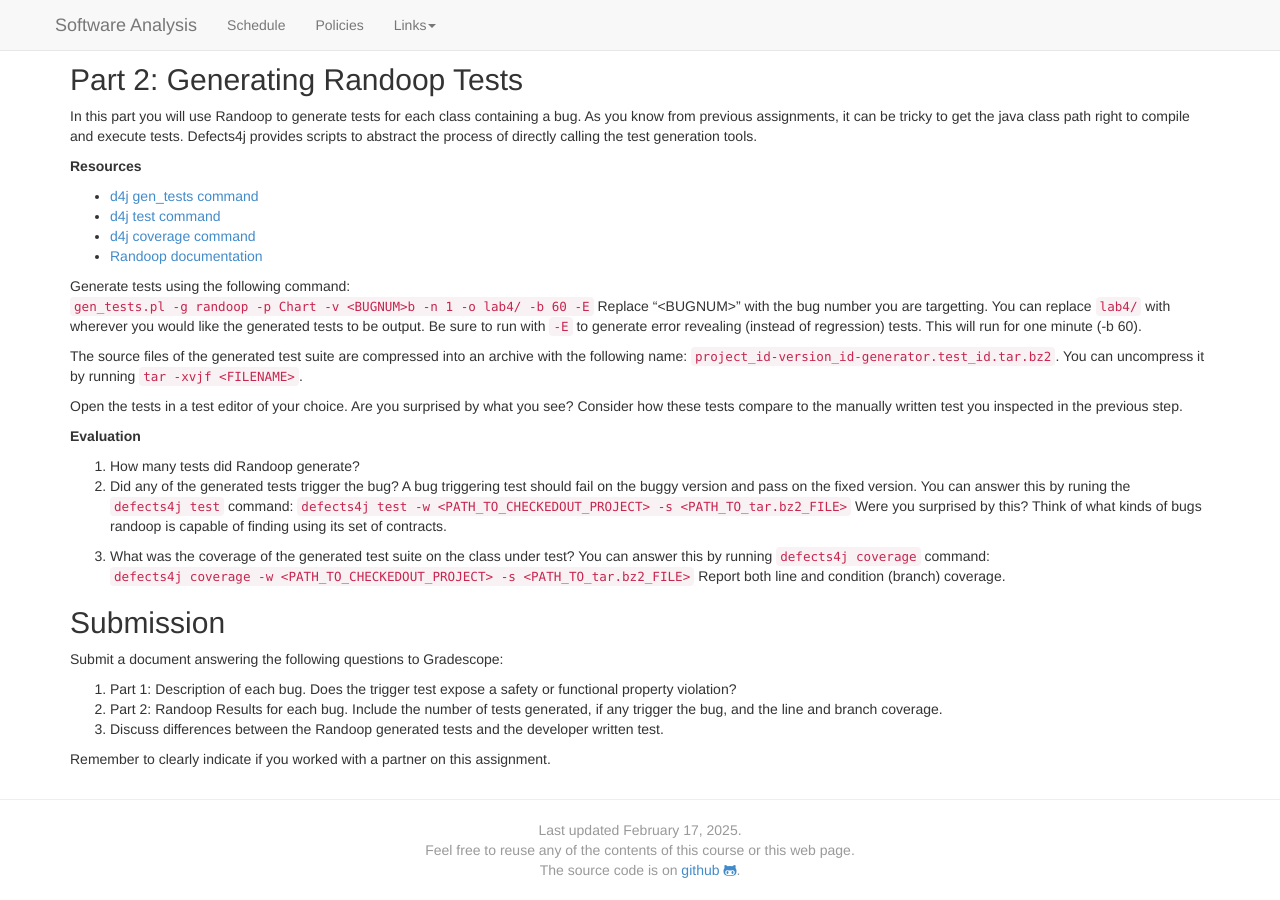
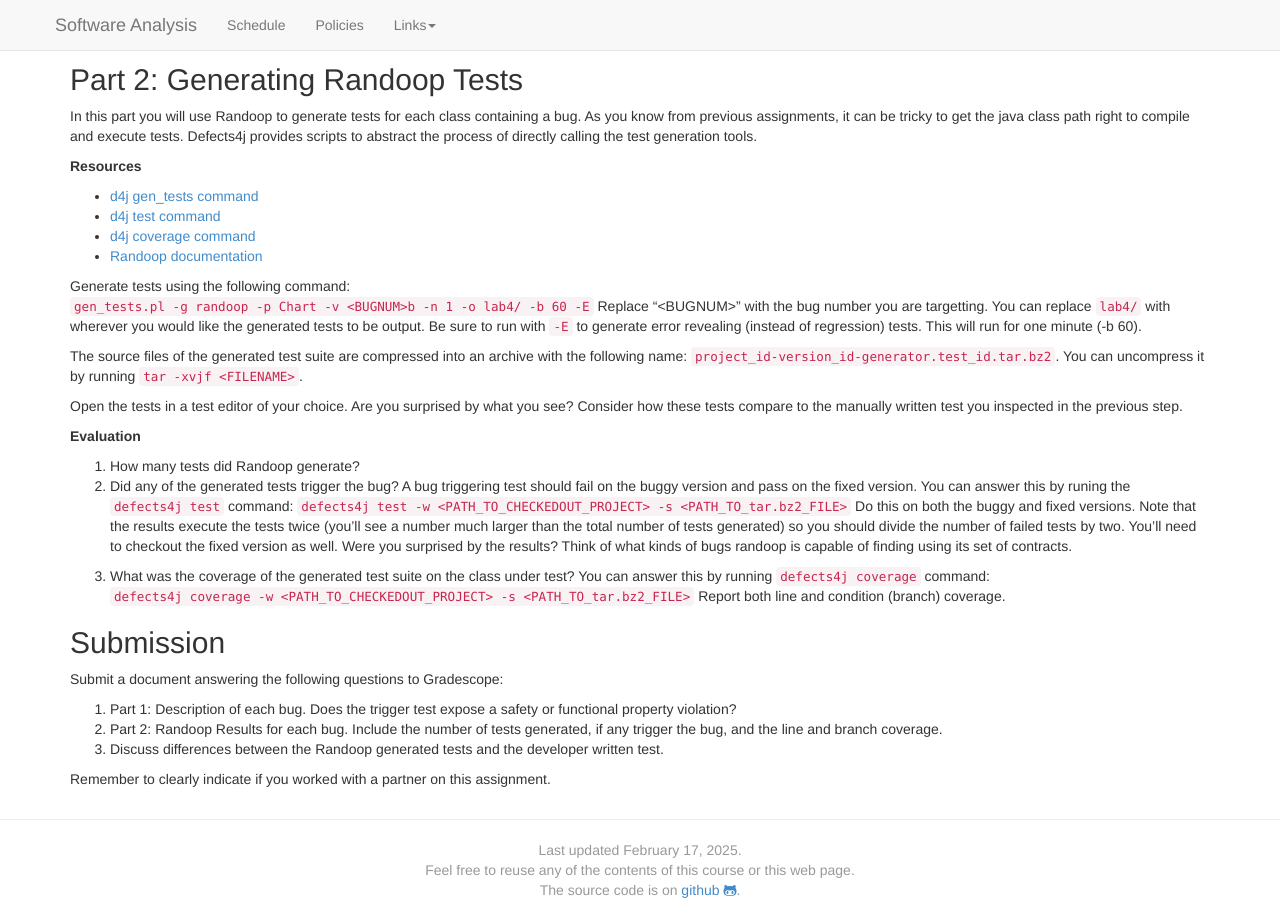
Before and after one commit to bmc-cs-software-analysis/383, a Jekyll site: the page built from labs/Lab04.md, in a window 1280 px wide and 900 px high, scrolled down 1012 px. Built offline with Jekyll 4.4.1, drawn with Linux system fonts in a browser that asks for light colours; nearby versions of some CDN libraries; some of the changed text lies outside the part shown.

Commit message:
benchmark

```diff
--- a/labs/Lab04.md
+++ b/labs/Lab04.md
@@ -118,7 +118,7 @@ Open the tests in a test editor of your choice. Are you surprised by what you se
 2. Did any of the generated tests trigger the bug? A bug triggering test should fail on the buggy version and pass on the fixed version.
     You can answer this by runing the `defects4j test` command:
     `defects4j test -w <PATH_TO_CHECKEDOUT_PROJECT> -s <PATH_TO_tar.bz2_FILE>`
-    Were you surprised by this? Think of what kinds of bugs randoop is capable of finding using its set of contracts.
+    Do this on both the buggy and fixed versions. Note that the results execute the tests twice (you'll see a number much larger than the total number of tests generated) so you should divide the number of failed tests by two. You'll need to checkout the fixed version as well. Were you surprised by the results? Think of what kinds of bugs randoop is capable of finding using its set of contracts.
 
 3. What was the coverage of the generated test suite on the class under test? You can answer this by running `defects4j coverage` command:
 `defects4j coverage -w <PATH_TO_CHECKEDOUT_PROJECT> -s <PATH_TO_tar.bz2_FILE>` Report both line and condition (branch) coverage.
```
Also changed, not shown: other parts of labs/Lab04.md (+1 -1 lines).
